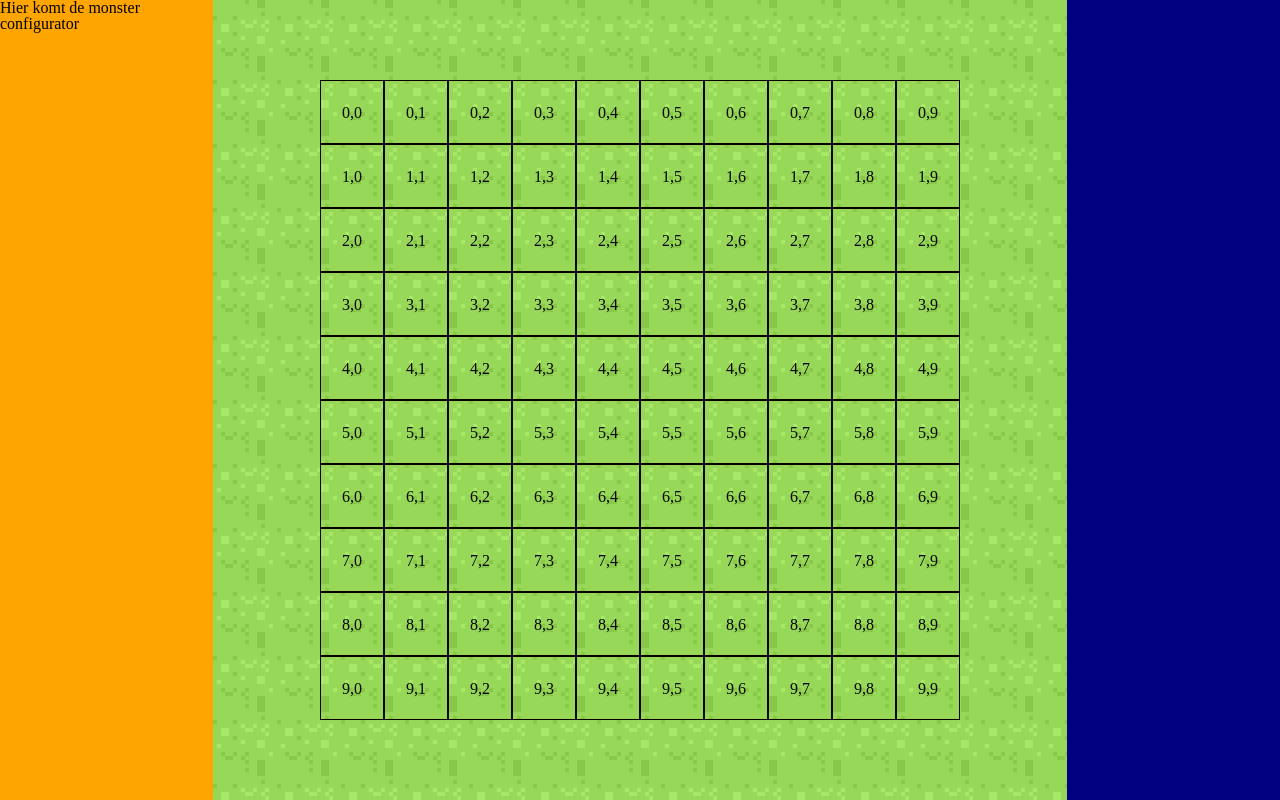
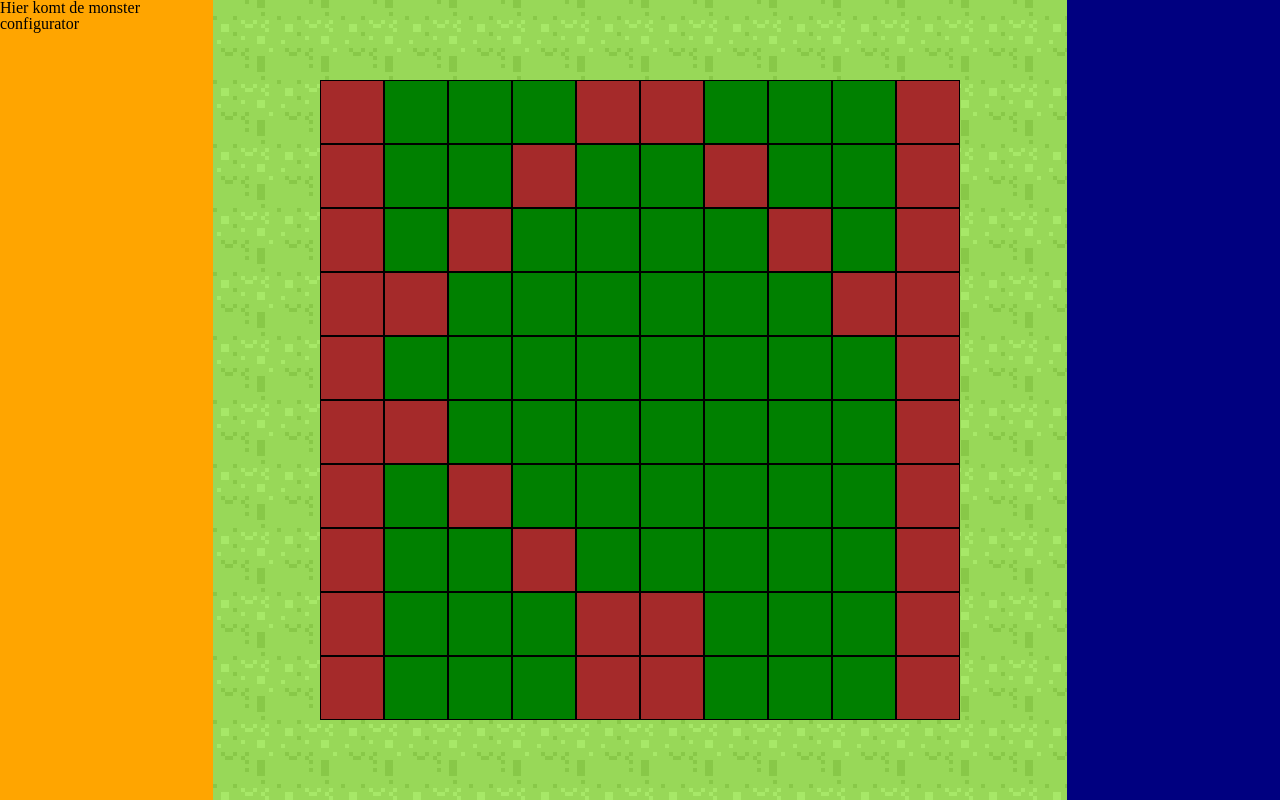
Before and after one commit to daanvanberkel/WEBS3_MonsterZoo, a website with bundled scripts: page dummy/index.html in a window 1280 px wide. Built offline with nearby package versions, Linux system fonts and the light colour scheme.

Commit message:
MVC structuur toegevoegd

```diff
--- a/dummy/index.html
+++ b/dummy/index.html
@@ -23,6 +23,6 @@
             </div>
         </aside>
     </div>
-    <script src="scripts/index.js"></script>
+    <script type="module" src="scripts/index.js"></script>
 </body>
 </html>
--- /dev/null
+++ b/dummy/scripts/controllers/zooController.js
@@ -0,0 +1,41 @@
+import { ZooView } from "../views/zooView.js";
+import { Zoo } from "../models/zoo.js";
+import { StatisticsView } from "../views/statisticsView.js";
+
+export class ZooController {
+    constructor() {
+        this.zooView = new ZooView(this);
+        this.statisticsView = new StatisticsView();
+    }
+
+    start() {
+        const zoo = new Zoo();
+        zoo.loadGrid(`
+        {
+            "name":"Jungle",
+            "climate":"bear grylls approved temperature",
+            "reference city": "Rio",
+            "grid": [
+                { "name":"Row1", "Columns":[ "1", "0", "0", "0", "1", "1", "0", "0", "0","1" ] },
+                { "name":"Row2", "Columns":[ "1", "0", "0", "1", "0", "0", "1", "0", "0","1" ] },
+                { "name":"Row3", "Columns":[ "1", "0", "1", "0", "0", "0", "0", "1", "0","1" ] },
+                { "name":"Row4", "Columns":[ "1", "1", "0", "0", "0", "0", "0", "0", "1","1" ] },
+                { "name":"Row5", "Columns":[ "1", "0", "0", "0", "0", "0", "0", "0", "0","1" ] },
+                { "name":"Row6", "Columns":[ "1", "1", "0", "0", "0", "0", "0", "0", "0","1" ] },
+                { "name":"Row7", "Columns":[ "1", "0", "1", "0", "0", "0", "0", "0", "0","1" ] },
+                { "name":"Row8", "Columns":[ "1", "0", "0", "1", "0", "0", "0", "0", "0","1" ] },
+                { "name":"Row9", "Columns":[ "1", "0", "0", "0", "1", "1", "0", "0", "0","1" ] },
+                { "name":"Row10", "Columns":[ "1", "0", "0", "0", "1", "1", "0", "0", "0","1" ] }
+            ]
+        }
+        `);
+
+        this.zooView.zoo = zoo;
+
+        this.zooView.drawZoo();
+    }
+
+    handleClick(cage) {
+        this.statisticsView.show(cage);
+    }
+}
--- a/dummy/scripts/index.js
+++ b/dummy/scripts/index.js
@@ -1,35 +1,6 @@
-function drawGrid() {
-    const zoo = document.querySelector('#zoo');
-    const grid = document.createElement('div');
-    grid.classList.add('zoo-grid');
+"use strict";
 
-    for(let r = 0; r < 10; r++) {
-        const row = document.createElement('div');
-        row.classList.add('zoo-row');
+import { ZooController } from "./controllers/zooController.js";
 
-        for(let c = 0; c < 10; c++) {
-            const col = document.createElement('div');
-            col.classList.add('zoo-cage');
-            col.innerText = `${r},${c}`;
-            row.appendChild(col);
-        }
-
-        grid.appendChild(row);
-    }
-
-    zoo.appendChild(grid);
-}
-
-drawGrid();
-
-document.querySelector('#zoo').addEventListener('click', e => {
-    const statistics = document.querySelector('#statistics-content');
-    const monster_details = document.querySelector('#monster-details');
-    monster_details.innerHTML = '';
-
-    if (e.target.classList.contains('zoo-cage')) {
-        monster_details.innerHTML = `<p>Je klikt op monster ${e.target.innerHTML}!</p>`;
-    }
-
-    statistics.classList.add('show');
-});
+const zooController = new ZooController(document.querySelector('#zoo'));
+zooController.start();
--- /dev/null
+++ b/dummy/scripts/models/cage.js
@@ -0,0 +1,4 @@
+export class Cage {
+    monster;
+    roomForMonster = true;
+}
--- /dev/null
+++ b/dummy/scripts/models/monster.js
@@ -0,0 +1,3 @@
+export class Monster {
+
+}
--- /dev/null
+++ b/dummy/scripts/models/zoo.js
@@ -0,0 +1,50 @@
+import { Cage } from "./cage.js";
+
+export class Zoo {
+    name = '';
+    climate = '';
+    city = '';
+    grid = [];
+
+    loadGrid(jsonString) {
+        let json = '';
+
+        try {
+            json = JSON.parse(jsonString);
+        } catch (e) {
+            console.log(`JSON error: ${e}`);
+            return;
+        }
+
+        if (
+            !json.name ||
+            !json.climate ||
+            !json['reference city']||
+            !json.grid
+        ) {
+            console.log('JSON not valid');
+            return;
+        }
+
+        this.name = json.name;
+        this.climate = json.climate;
+        this.city = json['reference city'];
+
+        for(let row of json.grid) {
+            const r = [];
+
+            // TODO: Check if monsters are saved in localstorage and place monsters in right cages
+            for(let col of row.Columns) {
+                const c = new Cage();
+
+                if (col == 1) {
+                    c.roomForMonster = false;
+                }
+
+                r.push(c);
+            }
+
+            this.grid.push(r);
+        }
+    }
+}
--- /dev/null
+++ b/dummy/scripts/views/cageView.js
@@ -0,0 +1,9 @@
+export class CageView {
+    drawCage(element, cage) {
+        if (!cage.roomForMonster) {
+            element.style.background = 'brown';
+        } else {
+            element.style.background = 'green';
+        }
+    }
+}
--- /dev/null
+++ b/dummy/scripts/views/statisticsView.js
@@ -0,0 +1,14 @@
+export class StatisticsView {
+    show(cage) {
+        const statistics = document.querySelector('#statistics-content');
+        const monster_details = document.querySelector('#monster-details');
+
+        if (!cage.monster) {
+            monster_details.innerHTML = `<p>Er zit (nog) geen monster in dat verblijf.</p>`;
+        } else {
+            monster_details.innerHTML = `<p>Je klikt op monster ${cage.monster}!</p>`;
+        }
+
+        statistics.classList.add('show');
+    }
+}
--- /dev/null
+++ b/dummy/scripts/views/zooView.js
@@ -0,0 +1,41 @@
+import { CageView } from "./cageView.js";
+
+export class ZooView {
+    zoo;
+
+    constructor(controller) {
+        this.element = document.querySelector('#zoo');
+        this.controller = controller;
+        this.cageView = new CageView();
+    }
+
+    drawZoo() {
+        if (!this.zoo) {
+            return;
+        }
+
+        const grid = document.createElement('div');
+        grid.classList.add('zoo-grid');
+
+        for(let r of this.zoo.grid) {
+            const row = document.createElement('div');
+            row.classList.add('zoo-row');
+
+            for(let cage of r) {
+                const col = document.createElement('div');
+                col.classList.add('zoo-cage');
+                col.addEventListener('click', e => {
+                    this.controller.handleClick(cage);
+                });
+
+                this.cageView.drawCage(col, cage);
+
+                row.appendChild(col);
+            }
+
+            grid.appendChild(row);
+        }
+
+        this.element.appendChild(grid);
+    }
+}
```
